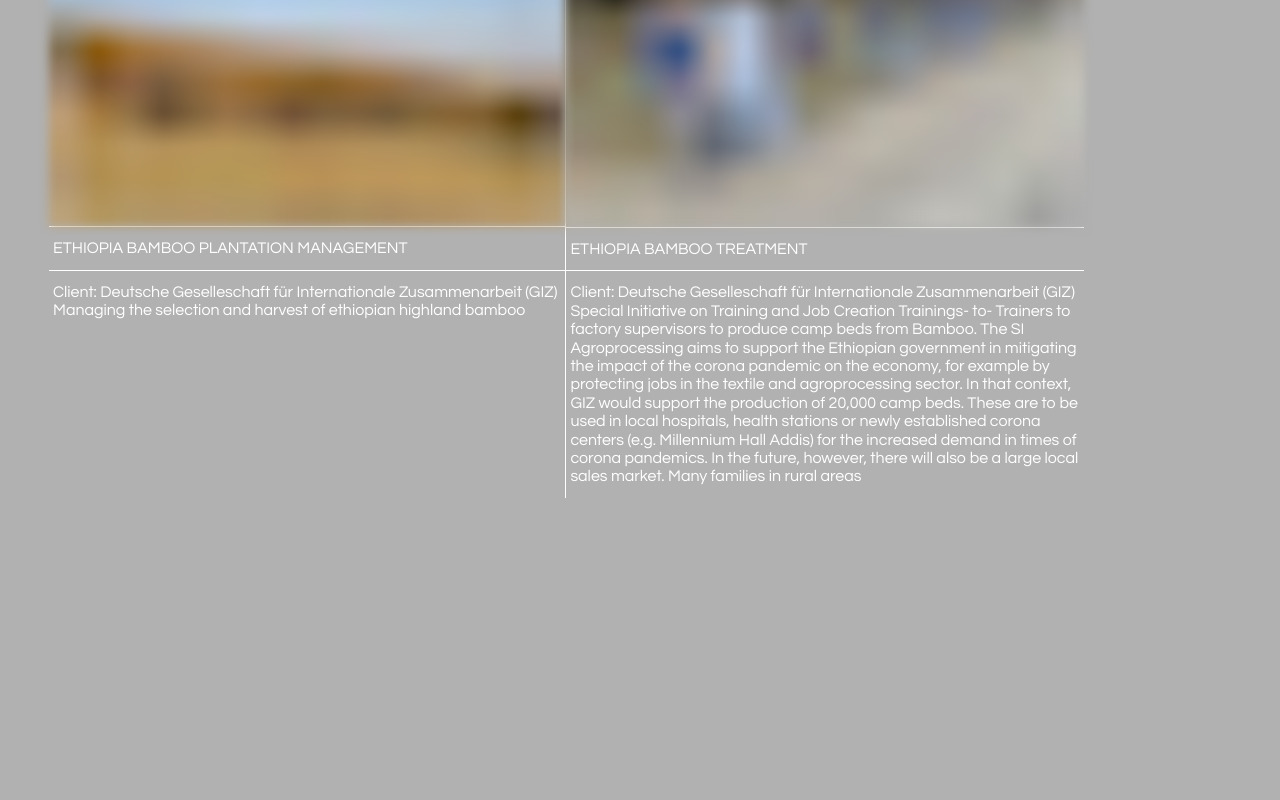
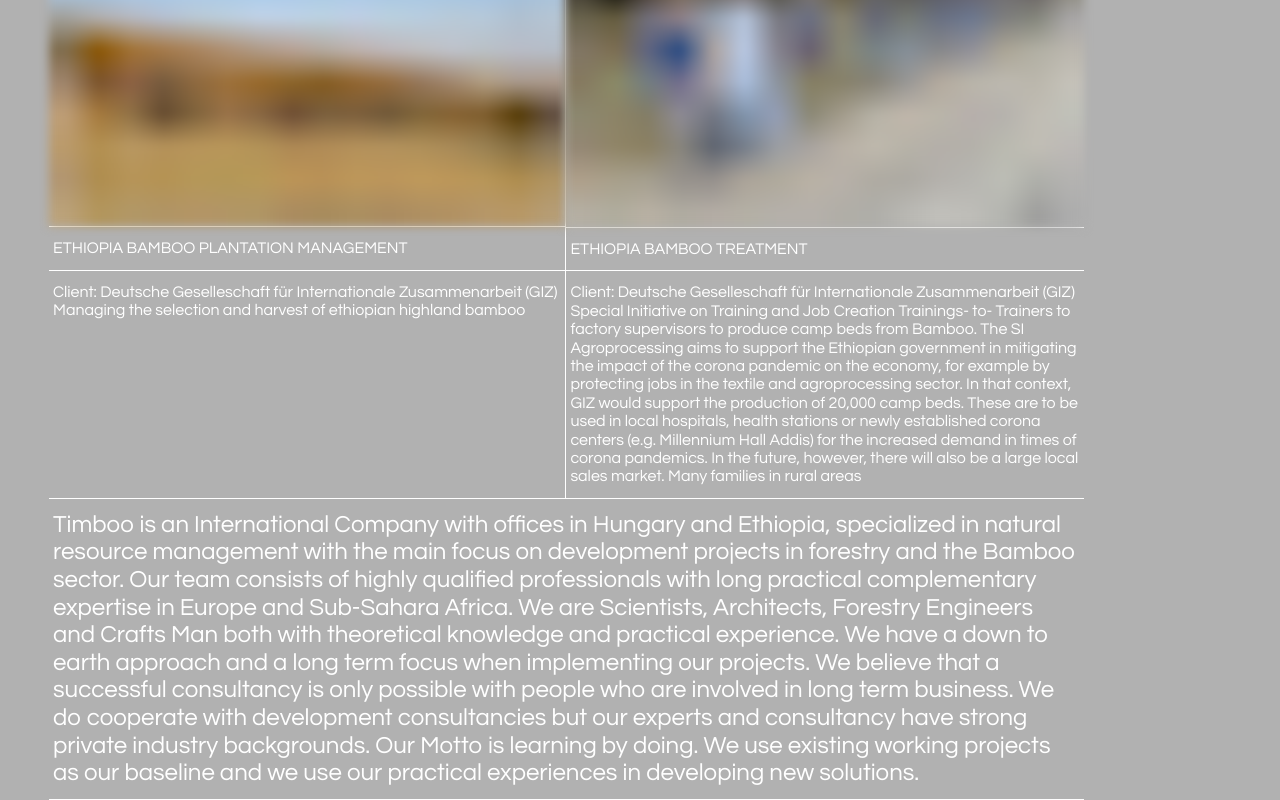
Before and after one commit to revnandi/timboo, a React (Create React App) app: page / in a window 1280 px wide. Shown: the part 1557-2357 px from the top of the page. Before the commit the page ends 2055 px from the top, so only its background shows below. Built offline with nearby package versions, Linux system fonts and the light colour scheme.

Commit message:
add about component

```diff
--- a/src/App.tsx
+++ b/src/App.tsx
@@ -1,6 +1,7 @@
 import React from 'react';
 import './App.scss';
 
+import About from './components/About';
 import Logo from './components/Logo';
 import Header from './components/Header';
 import Hero from './components/Hero';
@@ -20,6 +21,9 @@ function App() {
         <Section>
           <Projects></Projects>
         </Section>
+        <Section>
+          <About></About>
+        </Section>
       </main>
     </div>
   );
--- /dev/null
+++ b/src/components/About.tsx
@@ -0,0 +1,10 @@
+import React from 'react';
+import classes from '../scss/About.module.scss';
+
+function About() {
+  return <div className={ classes.About }>
+      Timboo is an International Company with offices in Hungary and Ethiopia, specialized in natural resource management with the main focus on development projects in forestry and the Bamboo sector. Our team consists of highly qualified professionals with long practical complementary expertise in Europe and Sub-Sahara Africa. We are Scientists, Architects, Forestry Engineers and Crafts Man both with theoretical knowledge and practical experience. We have a down to earth approach and a long term focus when implementing our projects. We believe that a successful consultancy is only possible with people who are involved in long term business. We do cooperate with development consultancies but our experts and consultancy have strong private industry backgrounds. Our Motto is learning by doing. We use existing working projects as our baseline and we use our practical experiences in developing new solutions.
+    </div>
+}
+
+export default About;
--- /dev/null
+++ b/src/scss/About.module.scss
@@ -0,0 +1,11 @@
+@import './variables.scss';
+
+.About {
+  margin: 0;
+  border-top: 1px solid $color-light;
+  border-bottom: 1px solid $color-light;
+  padding: 0.75rem 0.25rem;
+  font-size: $text-md;
+  font-weight: 400;
+  text-align: left;
+}
```
